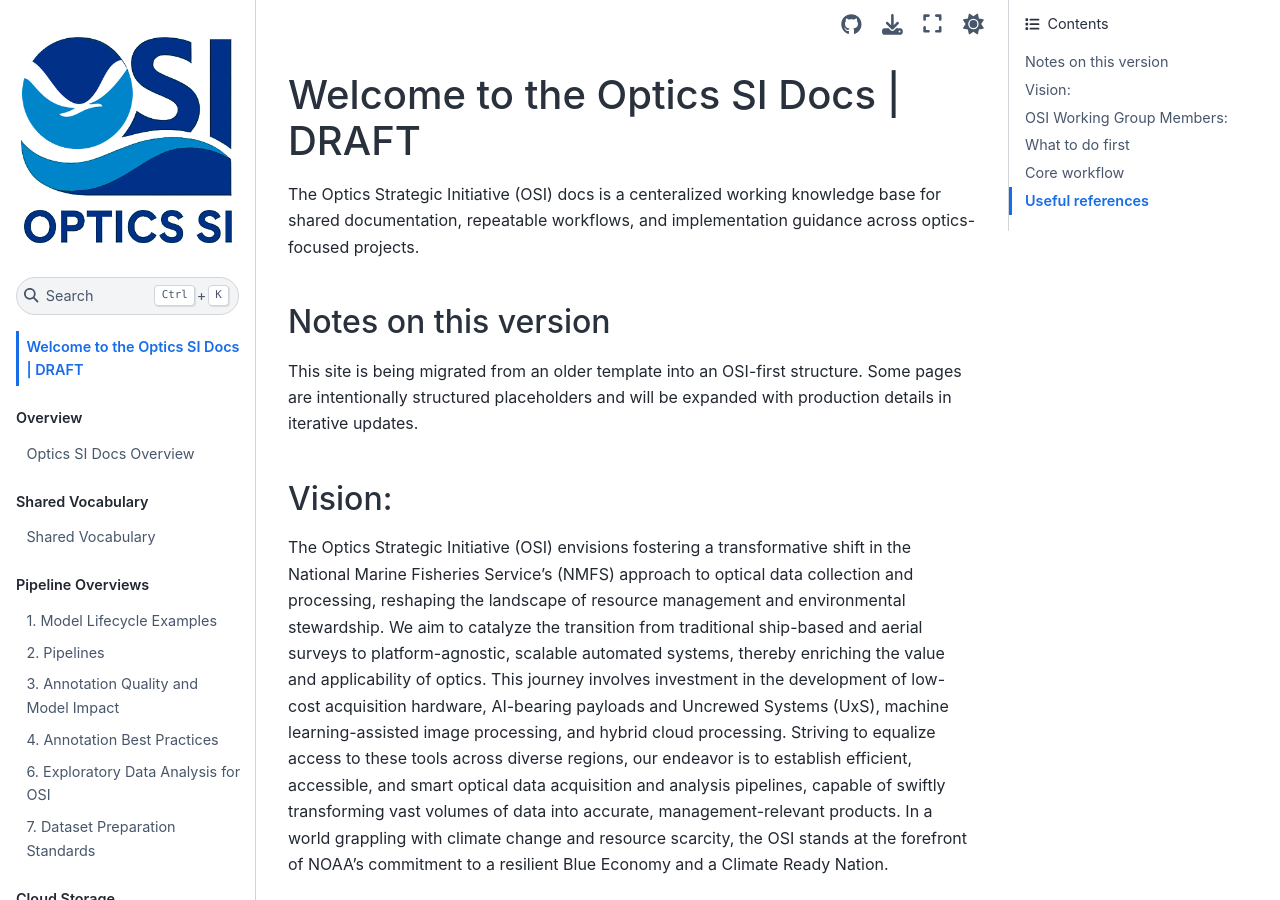
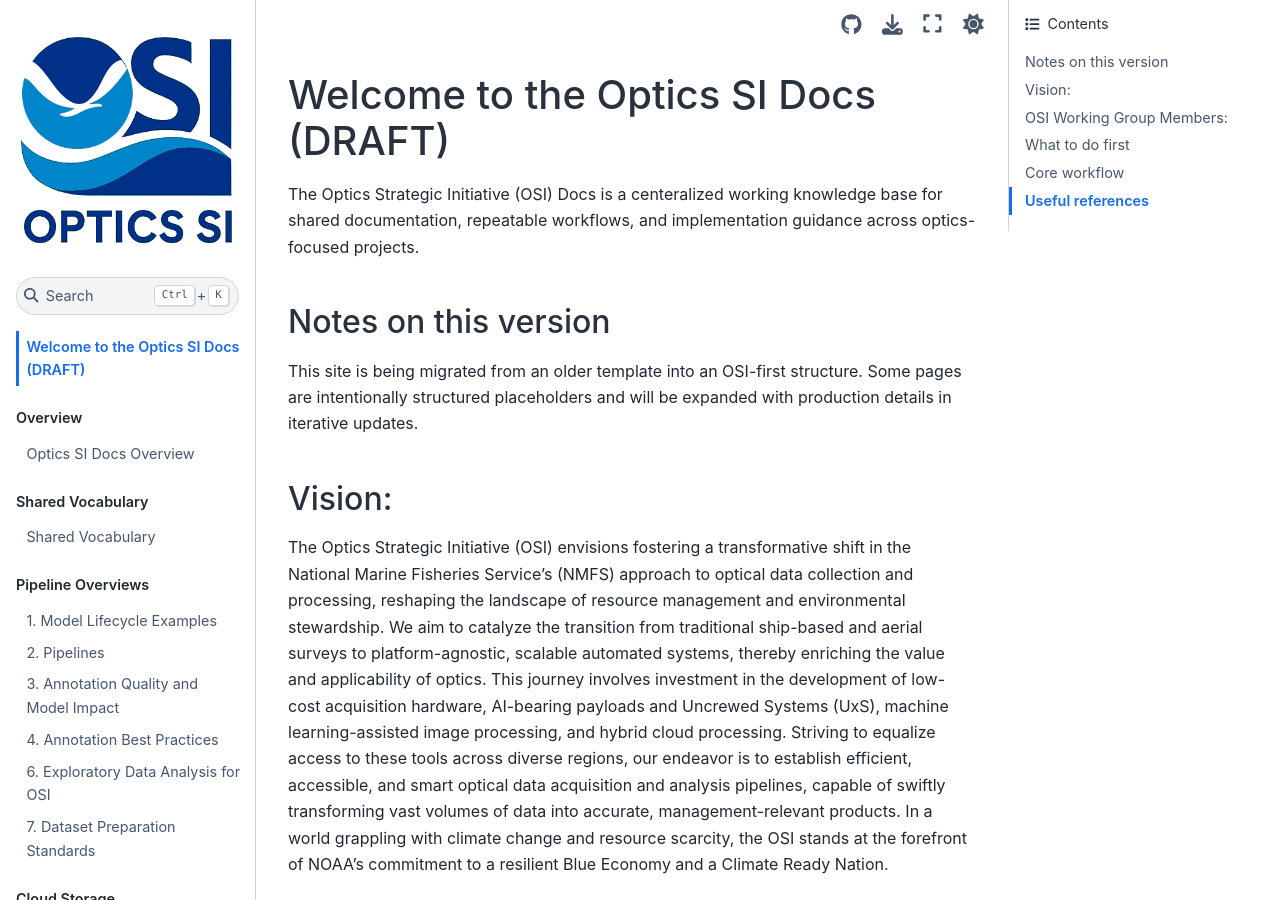
Before and after one commit to nmfs-ost/optics-si-docs, a Jupyter Book: the page built from content/00_welcome.md, in a window 1280 px wide and 900 px high. Built offline with Jupyter Book 1.0.4 settings and Sphinx 7.4.7 and the Sphinx Book theme 1.1.4, drawn with Linux system fonts in a browser that asks for light colours; pages that are not in the unit, such as notebooks, are missing from menus.

```diff
--- a/content/00_welcome.md
+++ b/content/00_welcome.md
@@ -1,6 +1,6 @@
-# Welcome to the Optics SI Docs | DRAFT
+# Welcome to the Optics SI Docs (DRAFT)
 
-The Optics Strategic Initiative (OSI) docs is a centeralized working knowledge base for shared documentation, repeatable workflows, and implementation guidance across optics-focused projects.
+The Optics Strategic Initiative (OSI) Docs is a centeralized working knowledge base for shared documentation, repeatable workflows, and implementation guidance across optics-focused projects.
 
 ## Notes on this version
 This site is being migrated from an older template into an OSI-first structure. Some pages are intentionally structured placeholders and will be expanded with production details in iterative updates.
```
